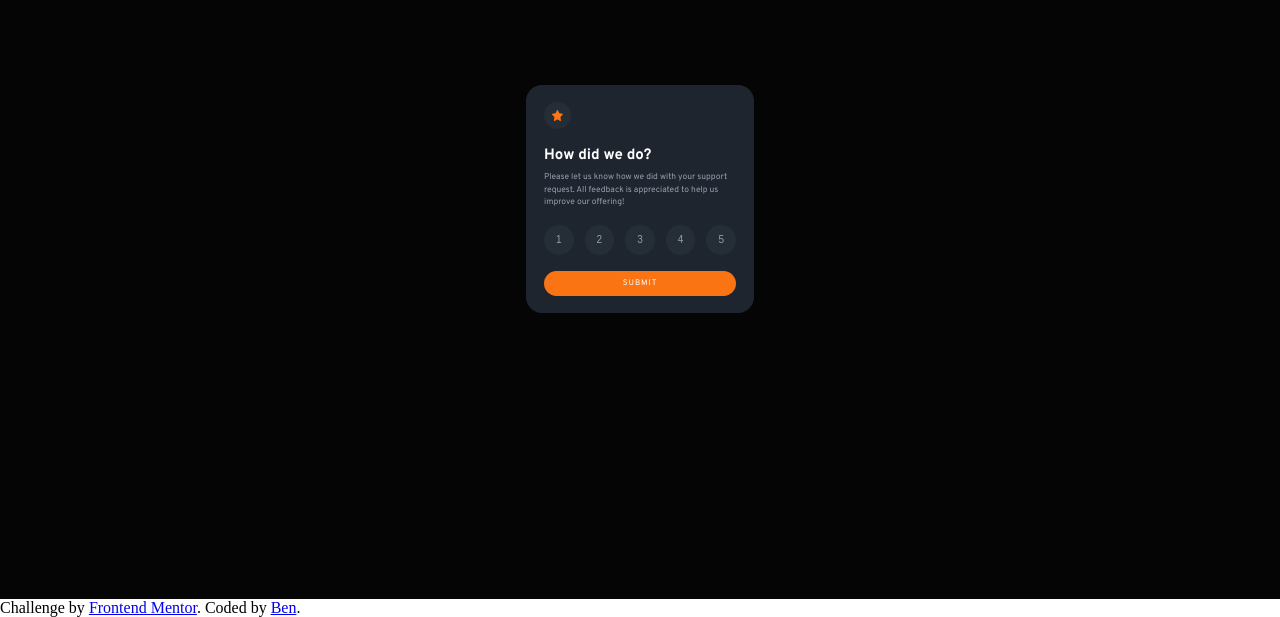
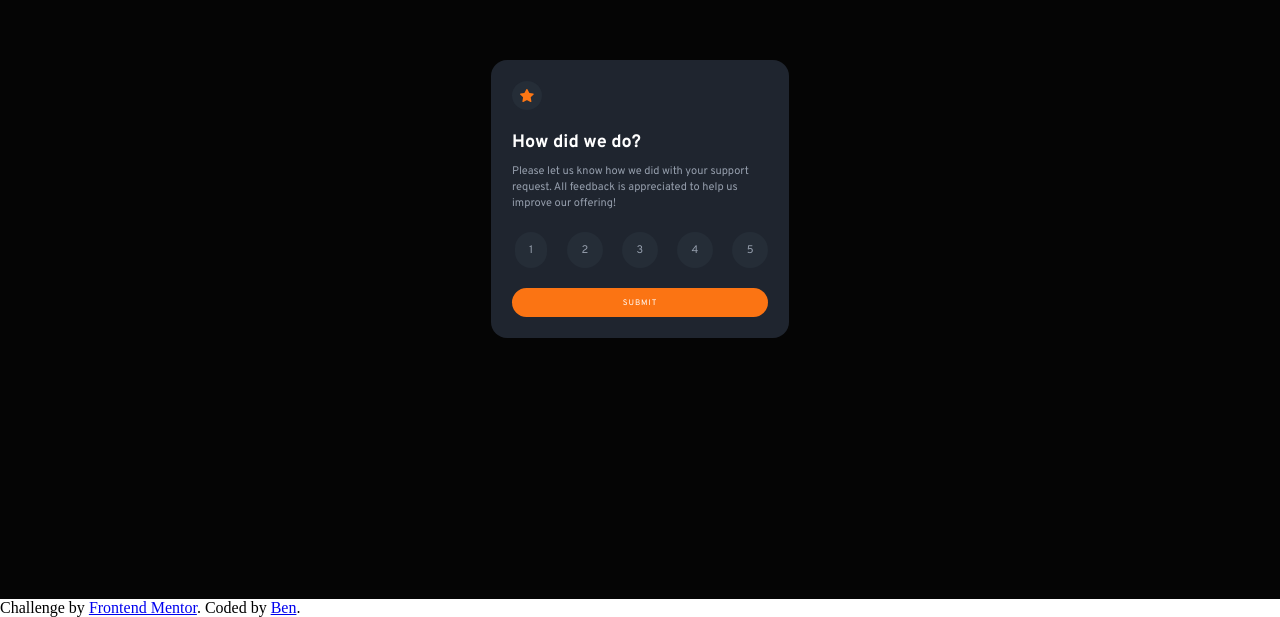
Before and after one commit to Benouz6/Rating-component, a plain HTML site: page index.html in a window 1280 px wide. Shown: the part 201-818 px from the top of the page. Drawn offline with Linux system fonts and the light colour scheme.

Commit message:
change the rating

```diff
--- a/index.html
+++ b/index.html
@@ -20,7 +20,7 @@
   <main>
     <div id="rates" class="card">
       <div class="star">
-        <img src="images/icon-star.svg" alt="star">
+        <img src="images/icon-star.svg" alt="">
       </div>
       <h2 class="title">
         How did we do?
@@ -30,11 +30,36 @@
         to help us improve our offering!
       </p>
       <div class="buttons text">
-        <button class="btn">1</button>
-        <button class="btn">2</button>
-        <button class="btn">3</button>
-        <button class="btn">4</button>
-        <button class="btn">5</button>
+        <form class="form-container">
+          <fieldset>
+            <legend class="hidden" >Please select a rating</legend>
+          </fieldset>
+          <div class="rating-container">
+            <input type="radio" class="radio" id="one" value="1">
+            <label class="rating-number" for="one">1</label>
+          </div>
+          <div class="rating-container">
+            <input type="radio" class="radio" id="two" value="2">
+            <label class="rating-number" for="two">2</label>
+          </div>
+          <div class="rating-container">
+            <input type="radio" class="radio" id="three" value="3">
+            <label class="rating-number" for="three">3</label>
+          </div>
+          <div class="rating-container">
+            <input type="radio" class="radio" id="four" value="4">
+            <label class="rating-number" for="four">4</label>
+          </div>
+          <div class="rating-container">
+            <input type="radio" class="radio" id="five" value="5">
+            <label class="rating-number" for="five">5</label>
+          </div>
+          <!-- <button class="btn">1</button>
+          <button class="btn">2</button>
+          <button class="btn">3</button>
+          <button class="btn">4</button>
+          <button class="btn">5</button> -->
+        </form>
       </div>
        <button class="submit-button" onclick="submit()">SUBMIT</button>
     </div>
--- a/script.js
+++ b/script.js
@@ -1,6 +1,5 @@
 const btns = document.getElementsByClassName("btn");
 const rate = document.getElementById('rate')
-// let note;
 
 for (let i = 0; i < btns.length; i++) {
   btns[i].addEventListener('click', function () {
@@ -18,6 +17,4 @@ function submit() {
   const rates = document.getElementById('rates');
   modal.classList.toggle('modal');
   rates.classList.toggle('modal');
-  modal.addEventListener('click', function () {
-  })
 };
--- a/style.css
+++ b/style.css
@@ -13,9 +13,9 @@ main {
 }
 
 .card {
-  width: 12rem;
+  width: 16rem;
   background-color: #1F252F;
-  padding: 1.1rem;
+  padding: 1.3rem;
   border-radius: 1rem;
 }
 
@@ -24,11 +24,11 @@ main {
   display: inline-block;
   padding: 0.5rem;
   border-radius: 50%;
-  margin-bottom: .7rem;
+  margin-bottom: .9rem;
 }
 
 .star img {
-  width: .7rem;
+  width: .9rem;
   display: flex;
   justify-content: center;
   align-items: center;
@@ -36,41 +36,53 @@ main {
 
 .title {
   color: hsl(0, 0%, 100%);
-  font-size: 15px;
+  font-size: 18px;
   font-weight: 700;
-  margin-bottom: .4rem;
+  margin-bottom: .6rem;
 }
 
 .text {
   color: hsl(217, 12%, 63%);
   font-weight: 400;
-  font-size: 8px;
-  line-height: .78rem;
+  font-size: 11px;
+  line-height: 1rem;
 }
-.buttons {
+
+.form-container {
   display: flex;
   justify-content: space-between;
+  margin: 1.9rem 0;
+}
+/* .buttons {
+  display: flex;
+  justify-content: space-between;
+} */
+
+fieldset {
+  display: none;
 }
 
-.btn {
-  background-color: hsl(213, 19%, 18%);
-  color: hsl(217, 12%, 63%);
-  border: none;
-  border-radius: 50%;
-  font-size: 10px;
-  padding: .6rem .75rem;
-  margin: 1rem 0;
-  cursor: pointer;
-  transition: .6s;
+input[type='radio'] {
+  -webkit-appearance: none;
+  appearance: none;
+  width: 0;
 }
 
-.btn:hover {
-  background-color: hsl(25, 97%, 53%);
-  color: white;
+input[type='radio'] + label {
+  background-color: hsl(213, 19%, 18%);
+  padding: .69rem .9rem;
+  border-radius: 3.5rem;
+  cursor: pointer;
+  transition: .3s;
 }
 
-.btn:active {
-  color: hsl(217, 12%, 63%);
+input[type="radio"]+label:is(:hover, :focus-visible) {
+  background-color: hsl(25, 97%, 53%);
+  color: hsl(0, 0%, 100%);
+}
+
+input[type="radio"]:focus+label {
+  background: hsl(217, 12%, 63%);
   color: white;
 }
 
@@ -81,7 +93,7 @@ main {
   border: none;
   display:block;
   width: 100%;
-  padding: .47rem;
+  padding: .6rem;
   border-radius: 2rem;
   font-family: Overpass;
   letter-spacing: .06rem;
@@ -135,10 +147,6 @@ main {
  .center {
   text-align: center;
  }
-
- .text {
-  font-size: 8.5px;
- }
 @media screen and (max-width: 375px) {
   .card {
     width: 80%;
```
